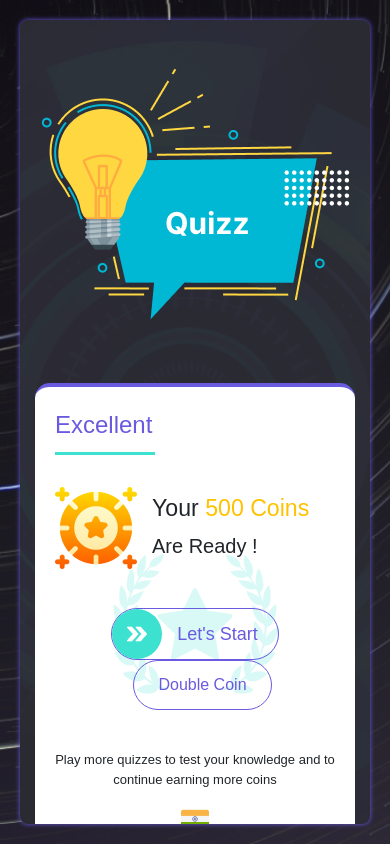
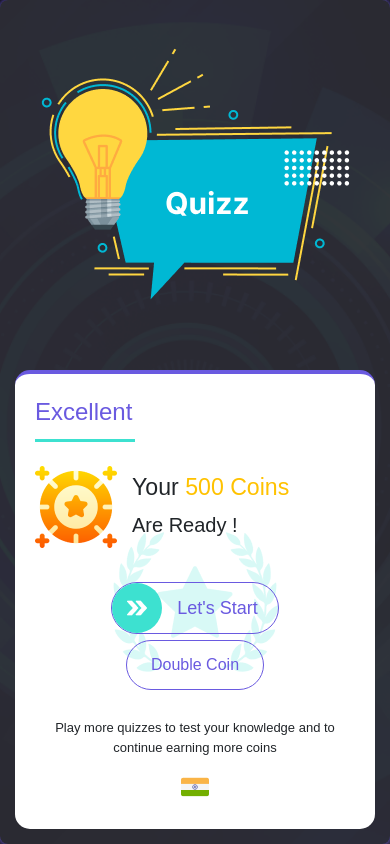
Before and after one commit to VimalMavani007/Quizz, a plain HTML site: page greeting.html in a window 390 px wide. Drawn offline with Linux system fonts and the light colour scheme.

Commit message:
changes done
changes done

```diff
--- a/css/style.css
+++ b/css/style.css
@@ -297,7 +297,7 @@ body{
 
 }
 .g-sub-wrapper{
-    padding: 1.5rem 0;
+    padding: 1rem 0;
 }
 .g-sub-wrapper > .g-sub-img{
     margin-right: 15px;
@@ -312,7 +312,7 @@ body{
     left: 0;
 }
 .g-button-wrapper {
-    padding-bottom: 40px;
+    padding-bottom: 25px;
     padding-top: 15px;
 }
 .g-button{
@@ -323,6 +323,7 @@ body{
     padding: 0 20px 0 0 ;
     background-color: transparent;
     transition: all 0.5s;
+    margin:3px;
 }
 .g-button:hover > .g-button-text{
     color:#fff;
@@ -637,13 +638,12 @@ body{
 .life-line-box:hover{
     color: #222;
     opacity: 1;
-
 }
 .life-line-box{
     opacity: 0.8;
     transition: all 0.5s;;
-    height: 116px;
-    width: 116px;
+    height: 90px;
+    width: 90px;
     display: inline-flex;
     justify-content: center;
     align-items: center;
@@ -792,6 +792,7 @@ body{
     margin-left: 15px;
     color: #6a5ae0;
     transition: all 0.5s;
+    margin:3px;
     text-decoration: none;
 }
 .dobuble-coin-btn:hover{
@@ -799,3 +800,11 @@ body{
 
     background-color:#ffc200 ;
 }
+@media screen and (max-width: 450px) {
+    .main-container{
+        max-width: 100%;
+    }
+    .bg-container{
+        padding: 0;
+    }
+  }
```
Also changed, not shown: index.html (+1 -1 lines).
